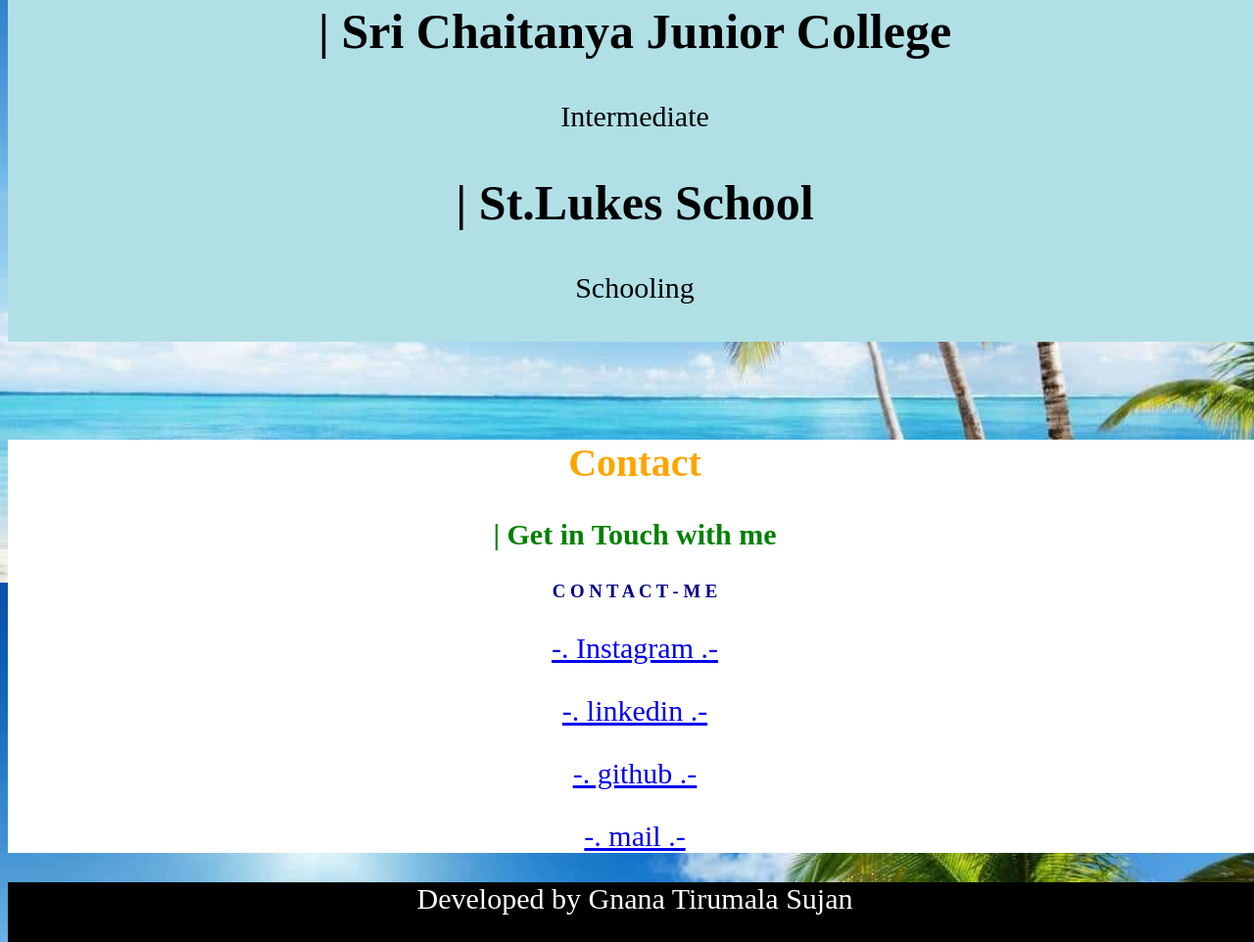
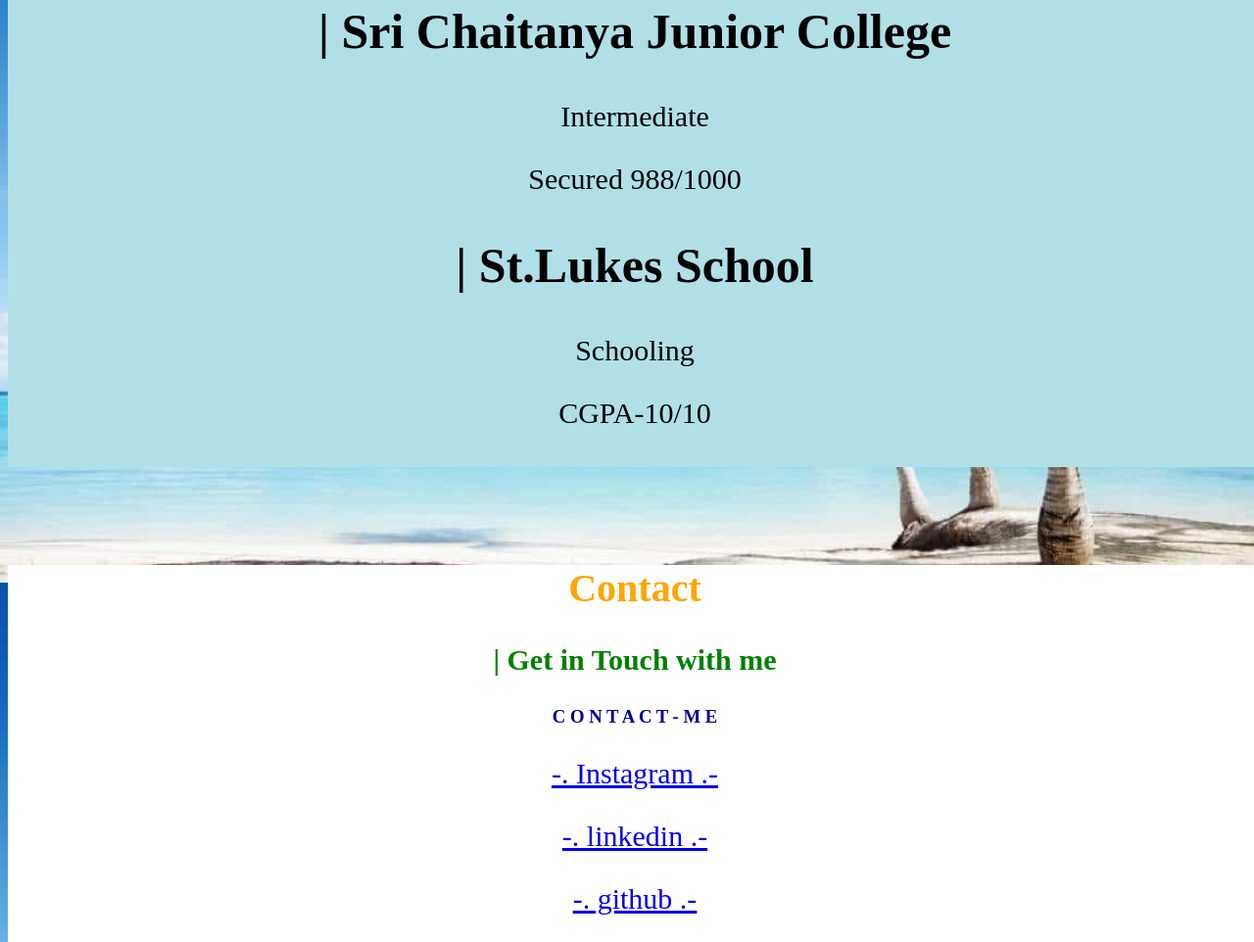
Before and after one commit to sujannani/portfolio, a plain HTML site: page index.html in a window 1280 px wide. Shown: the part 1805-2767 px from the top of the page at 98% size. Drawn offline with Linux system fonts and the light colour scheme.

Commit message:
Update index.html

```diff
--- a/index.html
+++ b/index.html
@@ -90,9 +90,10 @@
       <p>specialisation in Cyber Security</p>
       <h1 >| Sri Chaitanya Junior College</h1>
       <p>Intermediate</p>
+      <p>Secured 988/1000</p>
       <h1>| St.Lukes School</h1>
       <p> Schooling</p>
-
+      <p>CGPA-10/10</p>
   </div>
 
 </section >
```
